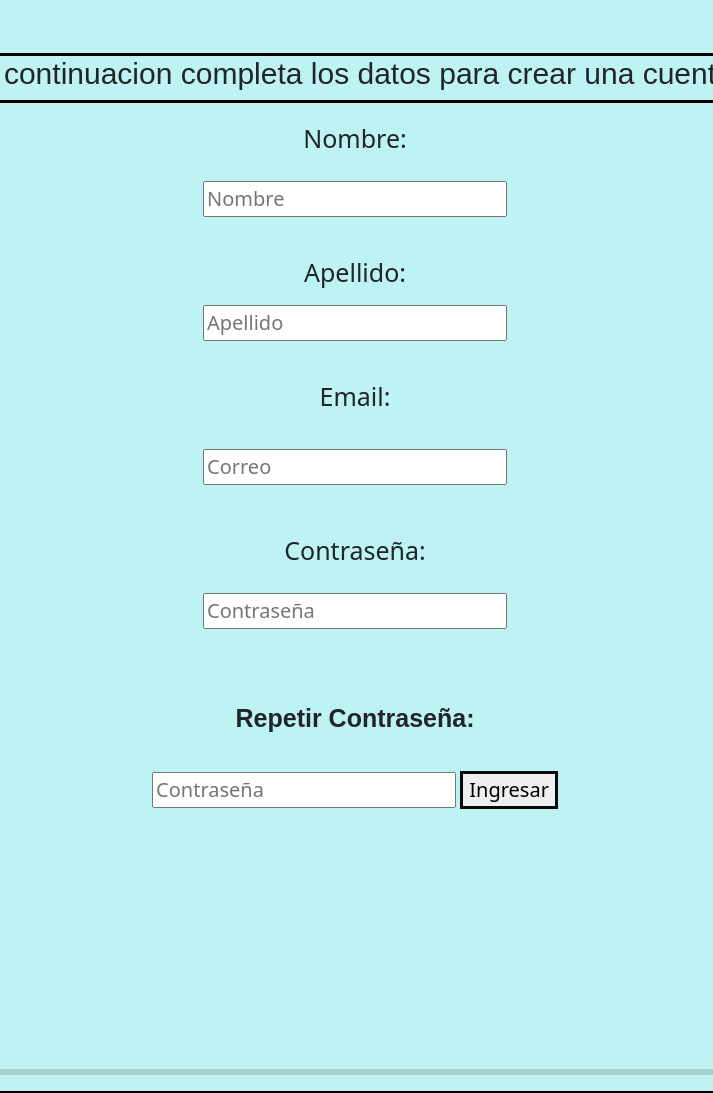
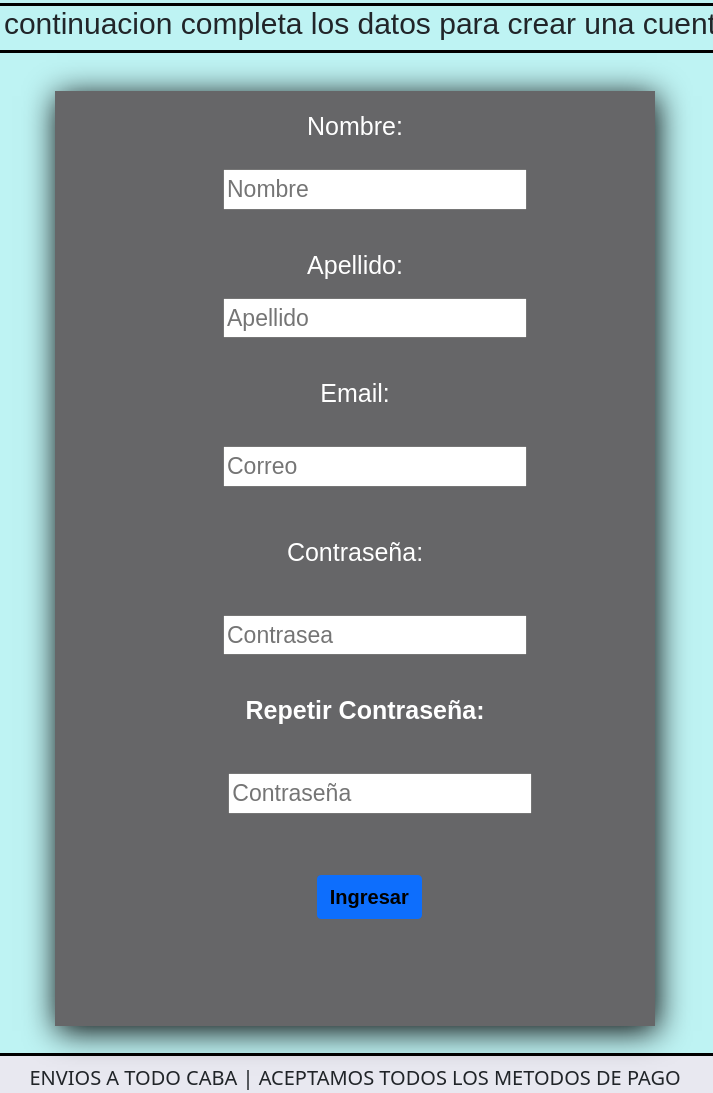
Before and after one commit to NicolasLarre/coder-git, a plain HTML site: page registro.html in a window 1280 px wide. Shown: the part 173-1266 px from the top of the page, without its empty margins (285-998 px from the left). Drawn offline with nearby package versions, Linux system fonts and the light colour scheme.

Commit message:
registro bien

```diff
--- a/estilo.css
+++ b/estilo.css
@@ -252,7 +252,15 @@ font-weight: bold;}
     flex-direction: column;
     align-items: center;
 }
-
+.englobador-registro {
+    width: 600px;
+    height: 85%;
+    font-family: Arial, Helvetica, sans-serif;
+    background-color: #666668;
+    text-align: center;
+    box-shadow:  2px 5px 30px #000;
+    margin-top: 3%;
+}
 .registrate-1 {
     border: solid black;
     text-align: center;
@@ -269,6 +277,7 @@ font-weight: bold;}
     position: relative;
     top: 20px;
     font-size: 40px;
+    color: white;
 }
 .registrate-2 input {
     position: relative;
@@ -282,6 +291,7 @@ font-weight: bold;}
     position: relative;
     top: 80px;
     font-size: 40px;
+    color: white;
 }
 .apellido-boton input {
     position: relative;
@@ -300,6 +310,7 @@ font-weight: bold;}
     }
 .registrate-3 h3 {
     font-size: 40px;
+    color: white;
 }
 .contra-boton {
     text-align: center;
@@ -313,20 +324,26 @@ font-weight: bold;}
     font-size: 40px;
     position: relative;
     top: 210px;
+    color: white;
 }
 .registrate-4 h3{
     font-size: 35px;
     position: relative;
-    top: 240px;
+    top: 280px;
+    left: 10px;
+    color: white;
 
 }
 .registrate-4 input {
     font-size: 30px;
     position: relative;
-    top: 270px;
+    top: 300px;
+    left: 80px;
 }
-.boton-ingresar{
-    border: solid #060a0a;
+#boton-ingresar{
+    position: relative;
+    top: 380px;
+    right: 170px;
 }
 .registrate-main{
     height: 1100px;
@@ -402,6 +419,10 @@ footer ul {
     text-align: center;
     position: relative;
     right: 60px;
+}
+#boton-ingresar{
+    position: relative;
+    right: 180px;
 }
 }
 
@@ -657,7 +678,8 @@ aside img {
 .registrate-2 input {
     position: relative;
     top: 40px;
-    font-size: 20px;
+    left: 20px;
+    font-size: 23px;
 }
 .apellido-boton {
     text-align: center;
@@ -670,7 +692,8 @@ aside img {
 .apellido-boton input {
     position: relative;
     top: 90px;
-    font-size: 20px;
+    left: 20px;
+    font-size: 23px;
 }
 .registrate-3 {
     text-align: center;
@@ -680,7 +703,8 @@ aside img {
 .registrate-3 input{
     position: relative;
     top: 30px;
-    font-size: 20px;
+    left: 20px;
+    font-size: 23px;
     }
 .registrate-3 h3 {
     font-size: 25px;
@@ -689,9 +713,11 @@ aside img {
     text-align: center;
 }
 .contra-boton input{
-    font-size: 20px;
+    font-size: 23px;
     position: relative;
-    top: 230px
+    top: 250px;
+    left: 20px;
+
 }
 .contra-boton h3 {
     font-size: 25px;
@@ -701,21 +727,21 @@ aside img {
 .registrate-4 h3{
     font-size: 25px;
     position: relative;
-    top: 240px;
+    top: 260px;
 
 }
 .registrate-4 input {
-    font-size: 20px;
+    font-size: 23px;
+}
+#boton-ingresar{
     position: relative;
-    top: 270px;
-}
-.boton-ingresar{
-    border: solid #060a0a;
+    right: 140px;
+    top: 400px;
 }
 .registrate-main{
-  position: relative;
-  top: 100px;
-}
+    position: relative;
+    top: 50px;
+  }
 /* footer */
 .fo-tamaño h3 {
     text-align: center;
--- a/registro.html
+++ b/registro.html
@@ -49,10 +49,13 @@
 <!-- Fin de navegacion -->
 
 <!-- incio main -->
+
+
 <main class="registrate-main">
   <div class="registrate-1">
         <h3>A continuacion completa los datos para crear una cuenta</h3>
     </div>
+<div class="englobador-registro">
   <section>
    <div class="registrate-2">
     <h3>Nombre:</h3>
@@ -70,22 +73,27 @@
    </div>
    <div class="contra-boton">
     <h3>Contrase&ntilde;a:</h3>
-    <input type="password" name="contraseña" value="" placeholder="Contraseña">
+    <input type="password" name="contrase&ntilde;a" value="" placeholder="Contrasea">
    </div>
   </section>
   <aside class="registrate-4">
    <div>
       <h3>Repetir Contrase&ntilde;a:</h3>
-      <input type="password" name="contraseña" value="" placeholder="Contraseña">
-      <input class="boton-ingresar" type="submit" name="" value="Ingresar">
+      <input type="password" name="contrase&ntilde;a" value="" placeholder="Contrase&ntilde;a">
+      <button id="boton-ingresar" type="button" class="btn btn-primary">Ingresar</button>
     </div>
   </aside>
+</div>
 </main>
-<hr>
 
        <!-- Inicio del footer -->
 <footer class="fo-tamaño">
   <h3>ENVIOS A TODO CABA | ACEPTAMOS TODOS LOS METODOS DE PAGO </h3>
+<div>
+<div>
+    <h3>Nuestros Sitios</h3>
+</div>
+  <div>
    <ul>
      <li>
        <a href="https://www.instagram.com/amici.accesorios/" i target="_blank"><i class="fa-brands fa-instagram"></i></a>
@@ -97,8 +105,15 @@
          <a href="https://web.whatsapp.com/"i target="_blank"> <i class="fa-brands fa-whatsapp"></i></a>
         </li>
      </ul>
+  </div>
+       <div>
+           <h3>Derechos reservados / Nicolas Larre 2022</h3>
+        </div>
+</div>
 </footer>
   <!-- Fin del footer -->
+
+
 
 <!-- BUNDLE -->
 <script src="https://cdn.jsdelivr.net/npm/bootstrap@5.1.3/dist/js/bootstrap.bundle.min.js" integrity="sha384-ka7Sk0Gln4gmtz2MlQnikT1wXgYsOg+OMhuP+IlRH9sENBO0LRn5q+8nbTov4+1p" crossorigin="anonymous"></script>
```
Lines whose indentation alone changed are shown as unchanged.
